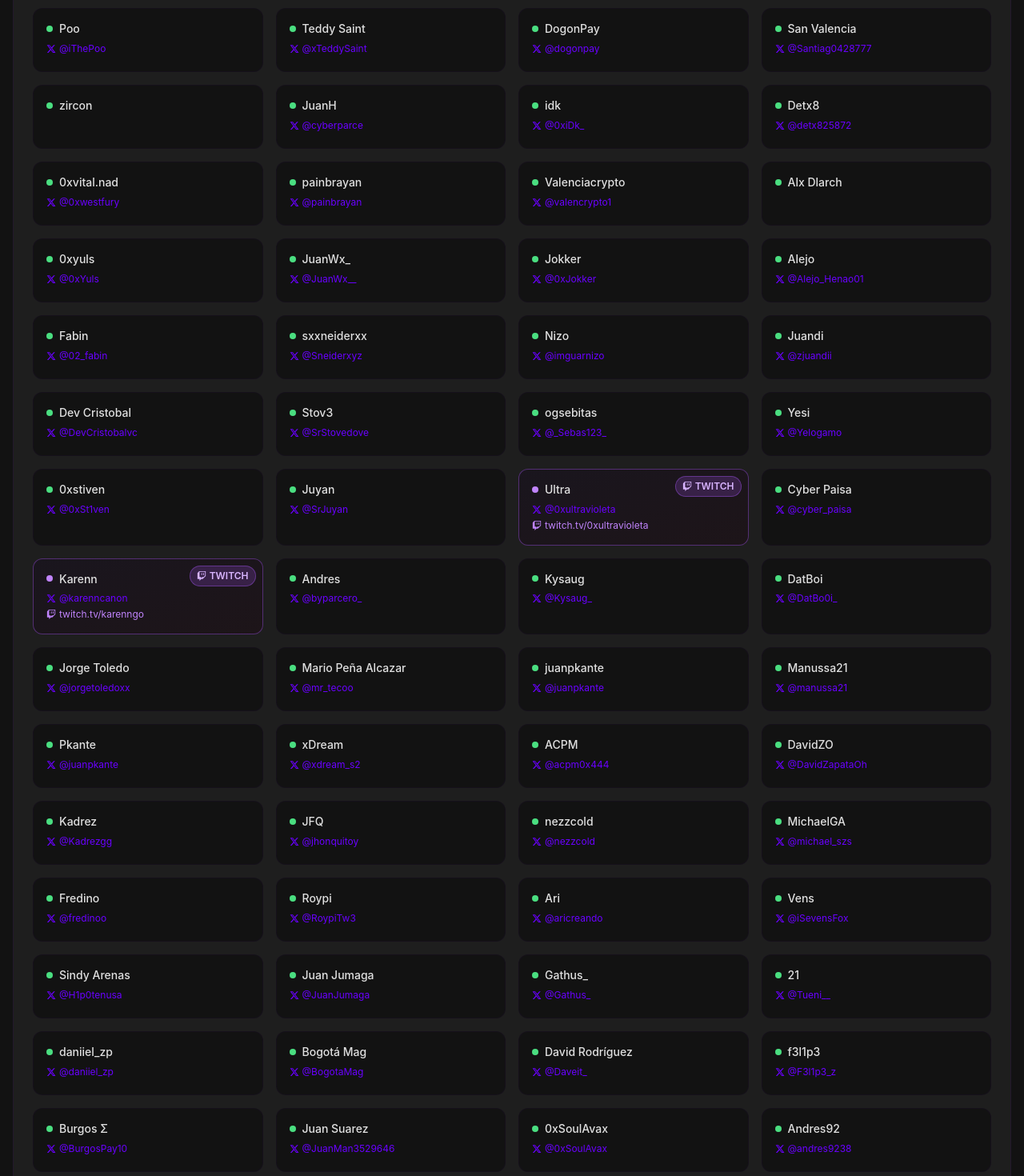
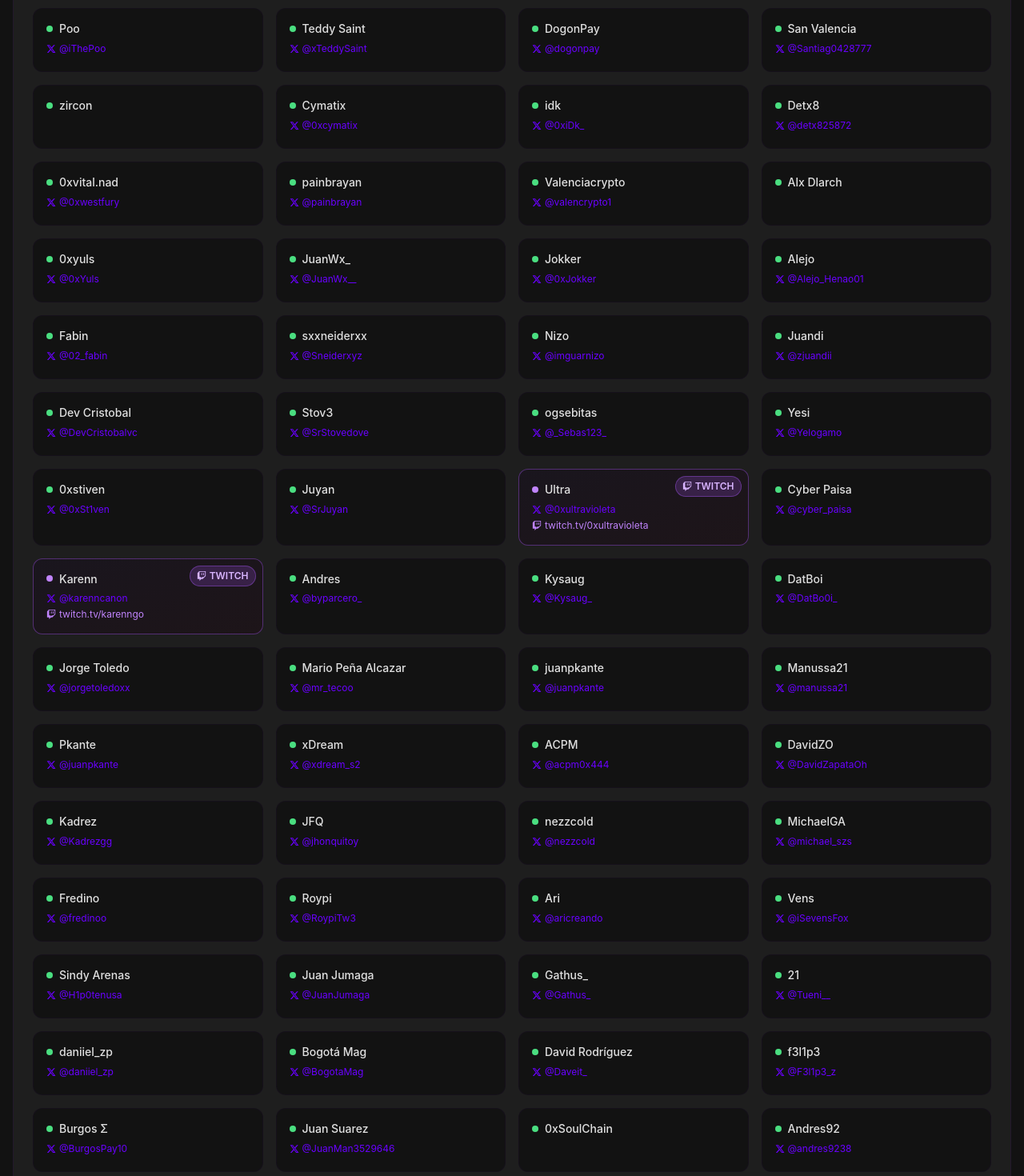
Before and after one commit to UltravioletaDAO/uvdweb, a React (Create React App) app: page /contributors in a window 1280 px wide. Shown: the part 920-2390 px from the top of the page at 80% size. Built offline with nearby package versions, Linux system fonts and the light colour scheme; no server answers; what thirdweb would draw is missing.

Commit message:
fix: update contributor handles in JSON and component list
- Changed "JuanH" to "Cymatix" in contributor_handles.json and updated the corresponding entry in ContributorSection.jsx.
- Replaced "0xsoulavax" with "0xsoulChain" in both files to reflect the correct contributor handles.

```diff
--- a/public/db/contributor_handles.json
+++ b/public/db/contributor_handles.json
@@ -123,7 +123,7 @@
   "Juandi": "zjuandii",
   "Andres": "byparcero_",
   "Freddy Sebastian": "Fredinoo",
-  "JuanH": "cyberparce",
+  "Cymatix": "0xcymatix",
   "ogsebitas": "_Sebas123_",
   "Alejo": "Alejo_Henao01",
   "daninft": "daninft_",
@@ -147,7 +147,7 @@
   "Danieeel": "Danieeeel_05",
   "Loaiza": "loaizaDev",
   "juanpkante": "juanpkante",
-  "0xsoulavax": "0xsoulavax",
+  "0xsoulChain": "0xsoulChain",
   "JFQ": "jhonquitoy",
   "Sandusky": "sandusky_eth",
   "Jhon Fray": "Jhonfray",
--- a/src/components/metricDashboard/ContributorSection.jsx
+++ b/src/components/metricDashboard/ContributorSection.jsx
@@ -6,11 +6,11 @@ import { useTranslation } from 'react-i18next';
 const currentDaoMembers = [
   "Ultra", "x4", "Txntacion", "Alejo", "f3l1p3", "Teddy Saint", "zircon", "cabomarzo",
   "Juan Jumaga", "cdt", "Cyber Paisa", "nezzcold", "Vens", "Yesi", "Fredino",
-  "Waira Tamayo", "DavidZO", "Sindy Arenas", "JuanH", "DatBoi",
+  "Waira Tamayo", "DavidZO", "Sindy Arenas", "Cymatix", "DatBoi",
   "Jangx", "David Rodríguez", "Juyan", "DogonPay", "Papossa",
   "Stov3", "Brandon Heat", "lualjarami", "ACPM", "Roypi", "0xPineda", "SaemTwentyTwo",
   "Jokker", "Andres", "0xvital.nad", "iEFx", "Detx8",
-  "Valenciacrypto", "0xSoulAvax", "xDream", "Poo", "Fabin", "Juliboy", "Mar", "ogsebitas", "Kysaug", "Burgos Σ", "Juan Suarez",
+  "Valenciacrypto", "0xSoulChain", "xDream", "Poo", "Fabin", "Juliboy", "Mar", "ogsebitas", "Kysaug", "Burgos Σ", "Juan Suarez",
   "Nizo", "MichaelGA", "Mabu", "21", "OnlyZ_", "Alejandro Rosero", "Manussa21",
   "Gathus_", "Bob Cokirow", "JuanCCF", "Kadrez", "0xstiven", "Fixie", "JuanWx_", "sxxneiderxx", "Rehabilitation in Progress",
   "Bogotá Mag", "athan", "Karenn", "Jorge Toledo", "Ari", "ElBitterX", "r3c", "Hanma", "Pkante", "0xyuls", "Juandi",
```
